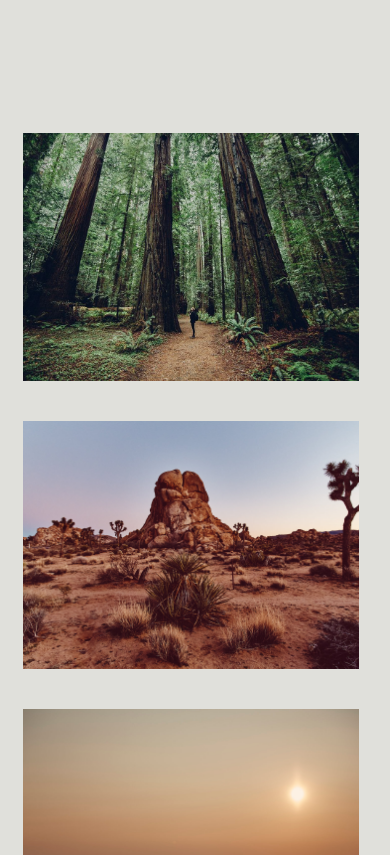
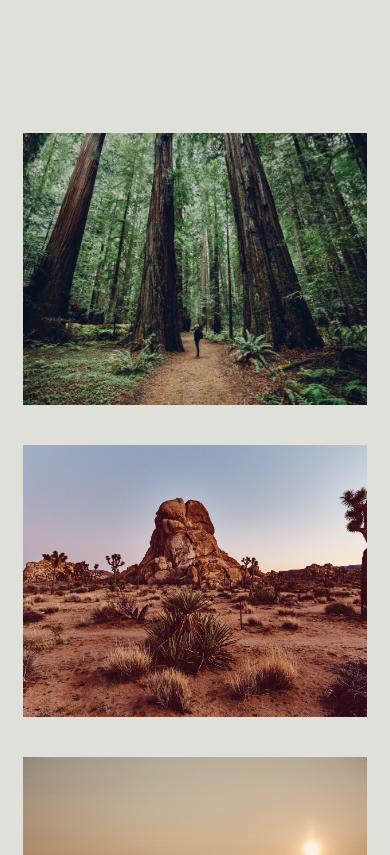
Before and after one commit to jake-johnson-kenzie/mock_portfolio_demo, a plain HTML site: page index.html in a window 390 px wide. Shown: the part 1640-2495 px from the top of the page. Drawn offline with nearby package versions, Linux system fonts and the light colour scheme.

Commit message:
set height of work_list_item using vw to maintain responsiveness

```diff
--- a/css/main.css
+++ b/css/main.css
@@ -283,8 +283,9 @@ body {
   }
   .work_list_item {
     width: 100%;
+    padding-right: 0;
     padding-bottom: 2.5rem;
-    height: 18rem;
+    height: 80vw;
   }
   .location_title {
     font-size: 1.2rem;
```
